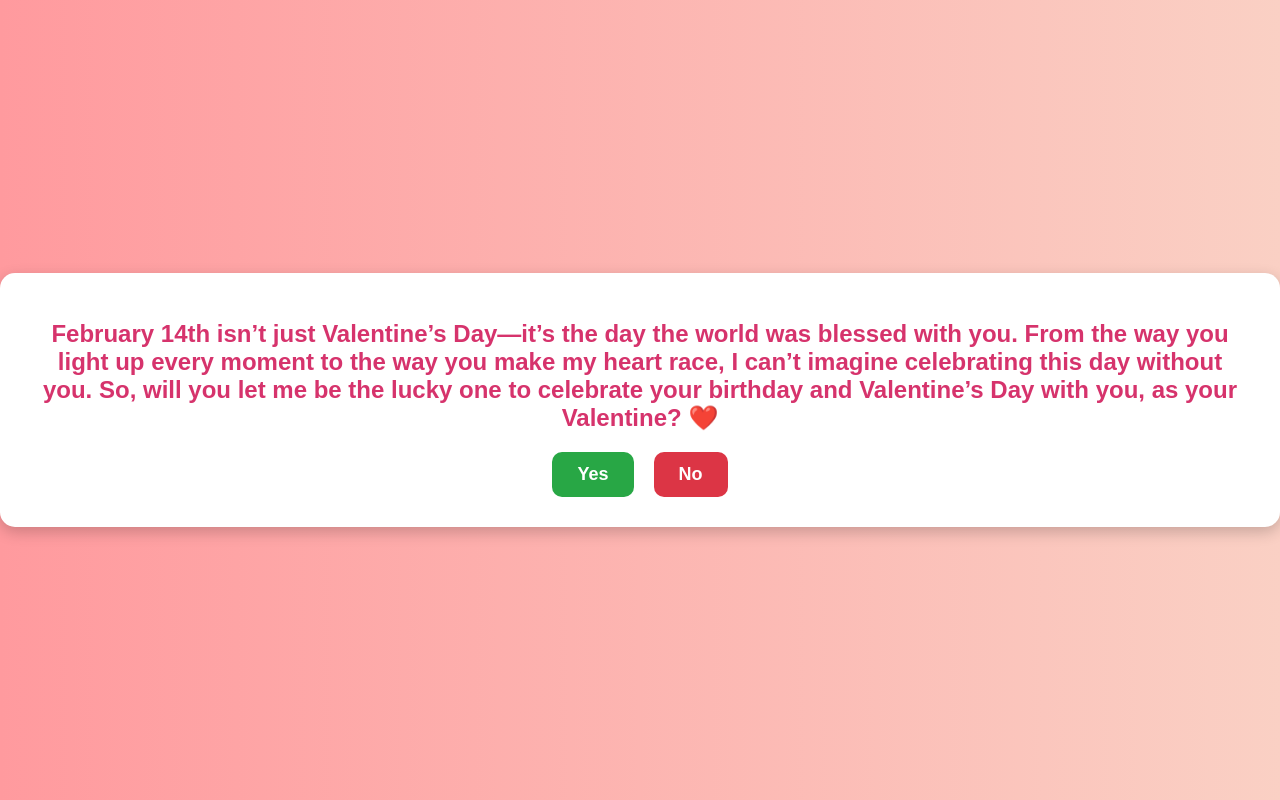
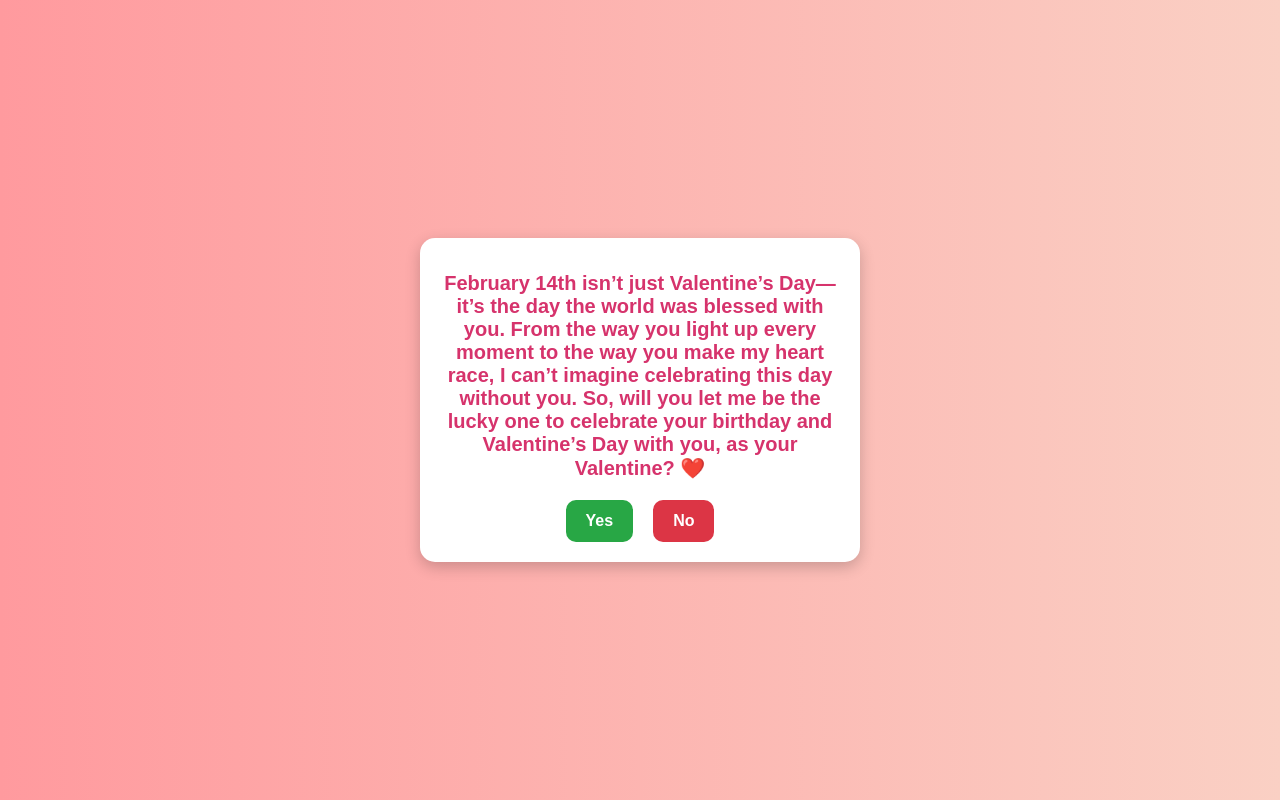
Before and after one commit to parigyan2323/do-you-love-me, a plain HTML site: page index.html in a window 1280 px wide. Drawn offline with Linux system fonts and the light colour scheme.

Commit message:
index.html

```diff
--- a/index.html
+++ b/index.html
@@ -15,32 +15,36 @@
             justify-content: center;
             flex-direction: column;
             margin: 0;
+            overflow: hidden;
         }
         .container {
             background: white;
-            padding: 30px;
+            padding: 20px;
             border-radius: 15px;
             box-shadow: 0 5px 15px rgba(0, 0, 0, 0.2);
             transition: transform 0.3s ease-in-out;
+            width: 90%;
+            max-width: 400px;
         }
         .container:hover {
             transform: scale(1.05);
         }
         h1 {
             color: #d6336c;
-            font-size: 24px;
+            font-size: 20px;
             margin-bottom: 20px;
         }
         .buttons {
             display: flex;
             justify-content: center;
             gap: 20px;
+            margin-top: 20px;
             position: relative;
-            margin-top: 20px;
+            flex-wrap: wrap;
         }
         button {
-            font-size: 18px;
-            padding: 12px 25px;
+            font-size: 16px;
+            padding: 12px 20px;
             border: none;
             cursor: pointer;
             border-radius: 10px;
@@ -57,13 +61,13 @@
         #no {
             background-color: #dc3545;
             color: white;
-            position: relative; /* No overlap initially */
+            position: relative; /* Starts in place */
         }
         #no:hover {
             background-color: #c82333;
         }
         #message {
-            font-size: 22px;
+            font-size: 18px;
             font-weight: bold;
             color: #2d3748;
             margin-top: 20px;
@@ -80,7 +84,7 @@
         <h1>February 14th isn’t just Valentine’s Day—it’s the day the world was blessed with you. From the way you light up every moment to the way you make my heart race, I can’t imagine celebrating this day without you. So, will you let me be the lucky one to celebrate your birthday and Valentine’s Day with you, as your Valentine? ❤️</h1>
         <div class="buttons">
             <button id="yes" onclick="showLove()">Yes</button>
-            <button id="no" onmouseover="moveNo()">No</button>
+            <button id="no" onmouseover="moveNo()" ontouchstart="moveNo()">No</button>
         </div>
         <p id="message"></p>
     </div>
@@ -88,9 +92,16 @@
     <script>
         function moveNo() {
             let button = document.getElementById("no");
-            let x = Math.random() * (window.innerWidth - 200);
+
+            // Set a random position within screen bounds
+            let x = Math.random() * (window.innerWidth - 100);
             let y = Math.random() * (window.innerHeight - 150);
-            button.style.position = "absolute"; // Now move it
+
+            // Ensure the button stays visible and doesn't go off-screen
+            x = Math.max(10, Math.min(x, window.innerWidth - 110));
+            y = Math.max(10, Math.min(y, window.innerHeight - 60));
+
+            button.style.position = "absolute"; // Allow movement
             button.style.left = `${x}px`;
             button.style.top = `${y}px`;
         }
```
